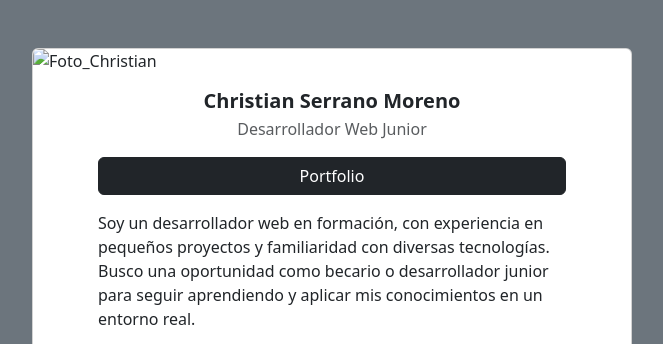
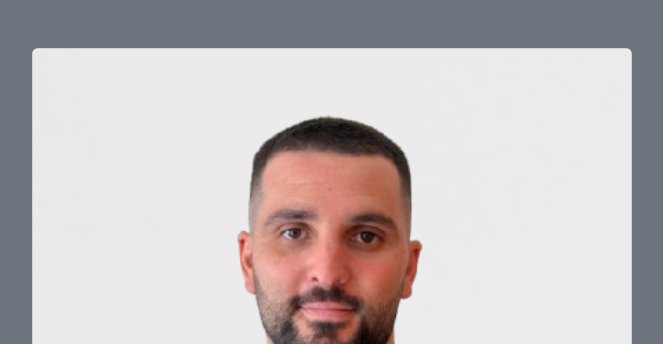
Before and after one commit to hdechristian95/aboutme, a plain HTML site: page index.html in a window 1280 px wide. Shown: the top 344 px of the page, without its empty margins (308-971 px from the left). Drawn offline with nearby package versions, Linux system fonts and the light colour scheme.

Commit message:
Update index.html

```diff
--- a/index.html
+++ b/index.html
@@ -16,7 +16,7 @@
 <div class="container my-5">
     <div class="card mx-auto" style="max-width: 600px;">
         <!--Foto-->
-        <img src="./img/Foto_CV_Christian_Sin_Fondo.png" class="card-img-top img-fluid rounded-top" alt="Foto_Christian" style="object-fit: cover; height: auto; max-height: 500px;">
+        <img src="./Foto_CV_Christian_Sin_Fondo.png" class="card-img-top img-fluid rounded-top" alt="Foto_Christian" style="object-fit: cover; height: auto; max-height: 500px;">
 
         <!--Cuerpo de la tarjeta-->
         <div class="card-body text-center mx-auto" style="max-width: 500px;">
```
